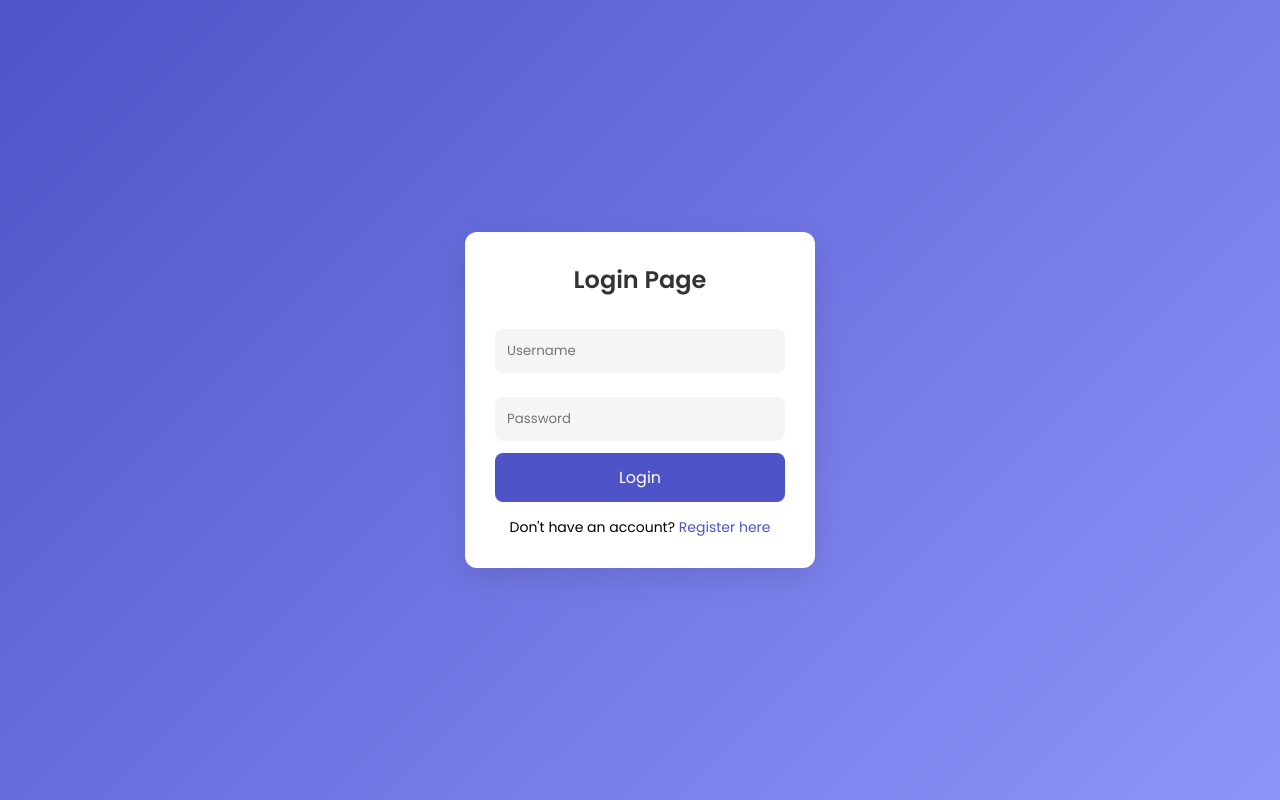
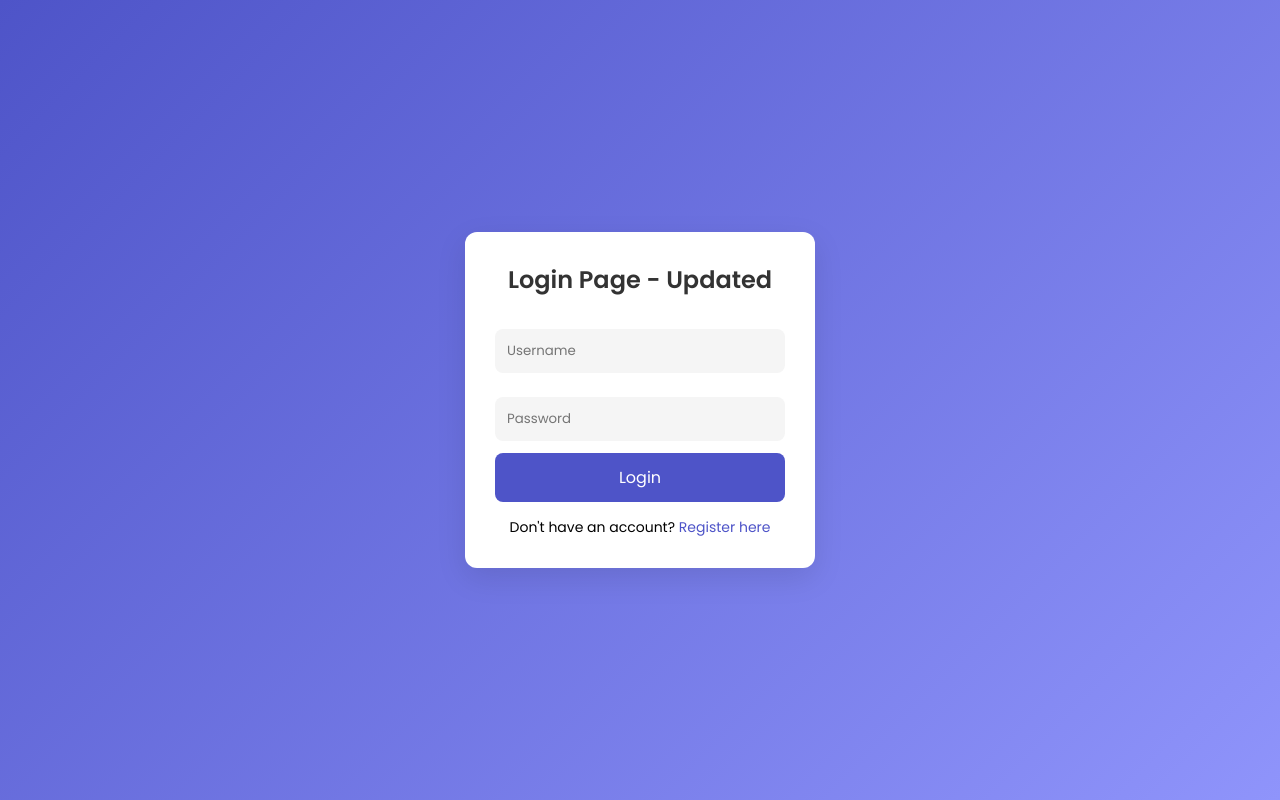
Before and after one commit to Laahiri31/login_page, a plain HTML site: page index.html in a window 1280 px wide. Drawn offline with Linux system fonts and the light colour scheme.

Commit message:
updated login page

```diff
--- a/index.html
+++ b/index.html
@@ -99,7 +99,7 @@
 <body>
 
 <div class="login-container">
-    <h2>Login Page</h2>
+    <h2>Login Page - Updated</h2>
     <form>
         <input type="text" placeholder="Username" required><br>
         <input type="password" placeholder="Password" required><br>
```
